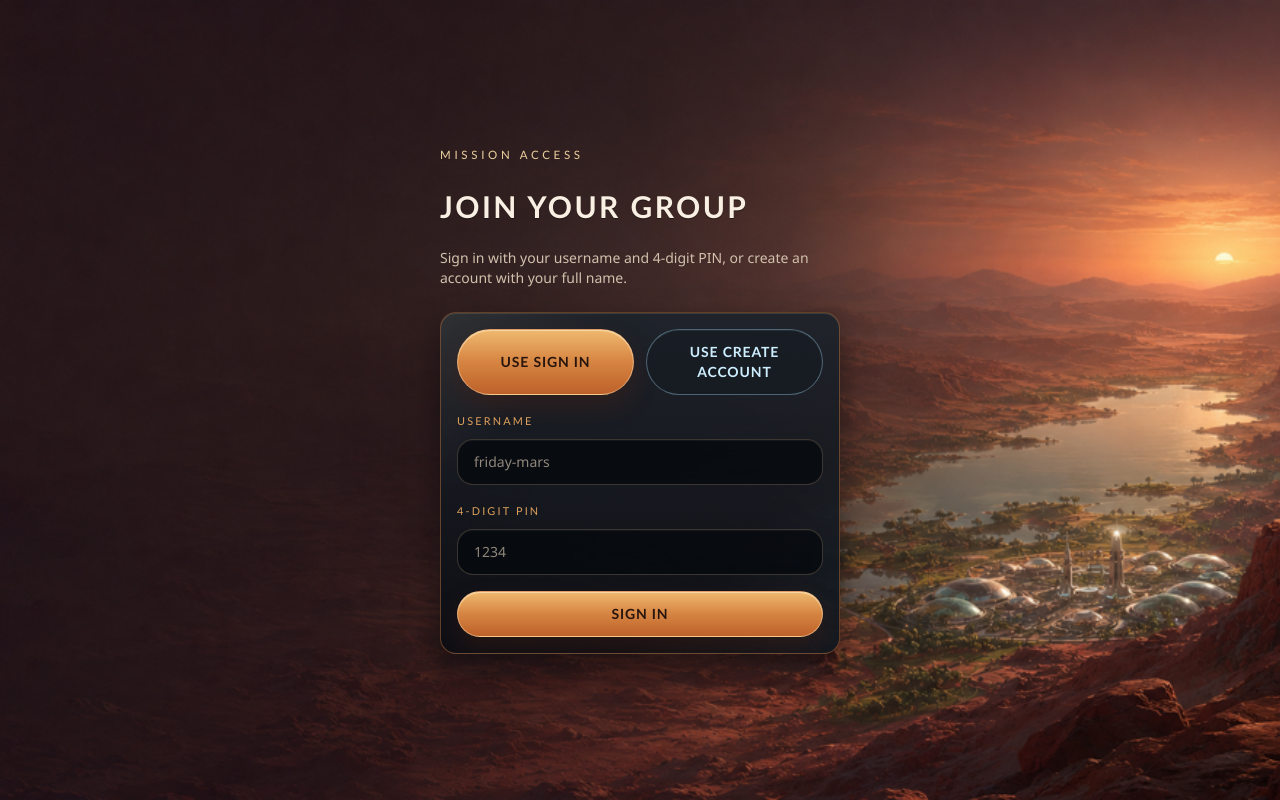
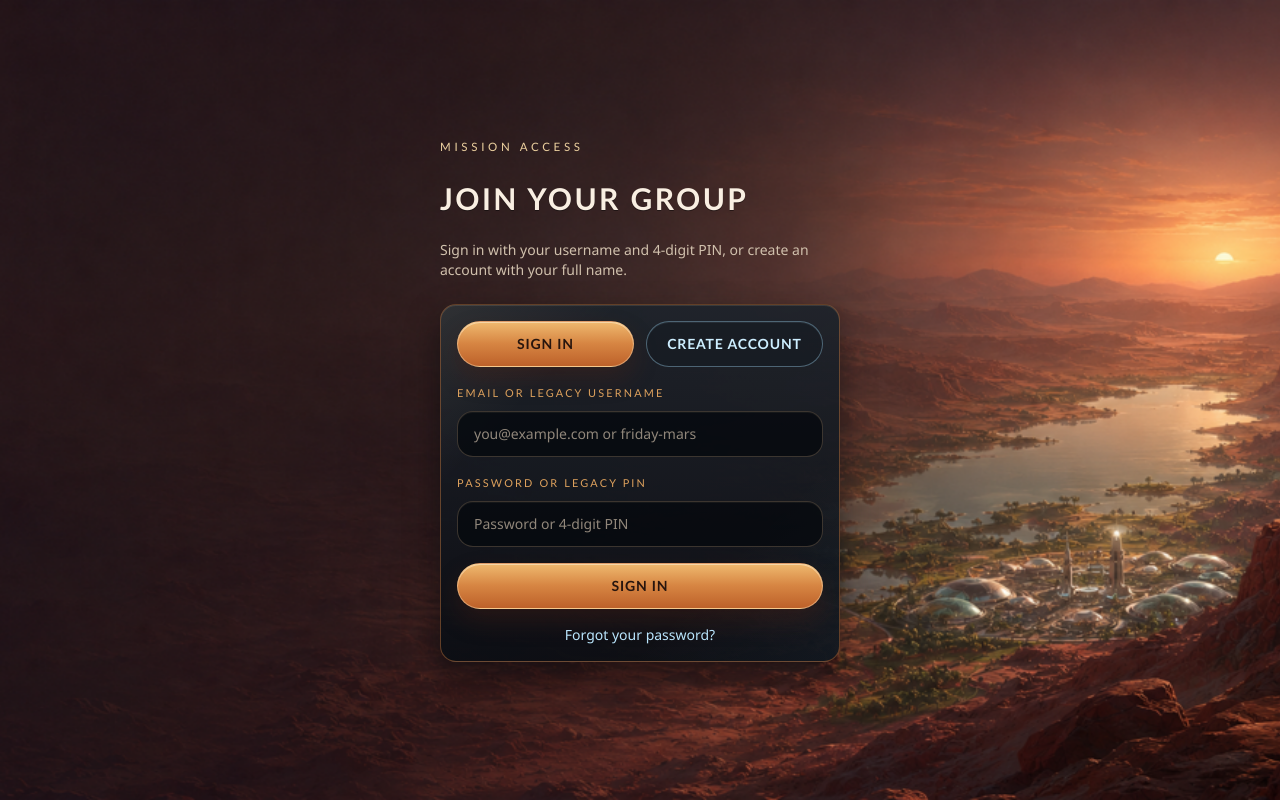
Before and after one commit to Fochizzy/terraforming-mars-stats, a Next.js app: page /login in a window 1280 px wide. Built offline with nearby package versions, Linux system fonts and the light colour scheme.

Commit message:
Convert login form to verified email auth with legacy support

```diff
--- a/src/features/auth/login-form.tsx
+++ b/src/features/auth/login-form.tsx
@@ -2,11 +2,13 @@
 
 import { useState } from 'react';
 import { createSupabaseBrowserClient } from '@/lib/supabase/browser';
+import { buildAuthCallbackUrl } from './build-auth-callback-url';
 import {
-  buildSyntheticAuthEmail,
-  normalizeUsername,
-  pinSchema,
+  emailSchema,
+  passwordSchema,
+  resolveSignInEmail,
   signupFullNameSchema,
+  signupUsernameSchema,
 } from './username-auth';
 
 type AuthMode = 'sign-in' | 'sign-up';
@@ -14,35 +16,34 @@ type AuthMode = 'sign-in' | 'sign-up';
 export function LoginForm({ nextPath = '/log-game/import' }: { nextPath?: string }) {
   const [mode, setMode] = useState<AuthMode>('sign-in');
   const [fullName, setFullName] = useState('');
-  const [pin, setPin] = useState('');
+  const [identifier, setIdentifier] = useState('');
+  const [username, setUsername] = useState('');
+  const [email, setEmail] = useState('');
+  const [password, setPassword] = useState('');
+  const [isSubmitting, setIsSubmitting] = useState(false);
   const [status, setStatus] = useState<{
     message: string;
-    state: 'error' | 'idle';
-  }>({
-    message: '',
-    state: 'idle',
-  });
-  const [username, setUsername] = useState('');
+    state: 'error' | 'idle' | 'success';
+  }>({ message: '', state: 'idle' });
 
   async function onSubmit(event: React.FormEvent<HTMLFormElement>) {
     event.preventDefault();
-
     setStatus({ message: '', state: 'idle' });
+    setIsSubmitting(true);
 
     try {
-      const normalizedUsername = normalizeUsername(username);
-      const parsedPin = pinSchema.parse(pin);
       const supabase = createSupabaseBrowserClient();
 
       if (mode === 'sign-in') {
+        const signInEmail = resolveSignInEmail(identifier);
         const { error } = await supabase.auth.signInWithPassword({
-          email: buildSyntheticAuthEmail(normalizedUsername),
-          password: parsedPin,
+          email: signInEmail,
+          password,
         });
 
         if (error) {
           setStatus({
-            message: 'Unknown username or incorrect PIN.',
+            message: 'The email/username or password/PIN was not recognized.',
             state: 'error',
           });
           return;
@@ -53,39 +54,35 @@ export function LoginForm({ nextPath = '/log-game/import' }: { nextPath?: string
       }
 
       const parsedFullName = signupFullNameSchema.parse(fullName);
+      const parsedUsername = signupUsernameSchema.parse(username);
+      const parsedEmail = emailSchema.parse(email);
+      const parsedPassword = passwordSchema.parse(password);
+      const emailRedirectTo = buildAuthCallbackUrl(window.location.origin, nextPath);
+
       const { data, error } = await supabase.auth.signUp({
-        email: buildSyntheticAuthEmail(normalizedUsername),
+        email: parsedEmail,
         options: {
           data: {
             full_name: parsedFullName,
+            username: parsedUsername,
           },
+          emailRedirectTo,
         },
-        password: parsedPin,
+        password: parsedPassword,
       });
 
       if (error || !data.user) {
         setStatus({
-          message: 'That username is unavailable right now.',
+          message: error?.message ?? 'Could not create that account.',
           state: 'error',
         });
         return;
       }
 
-      const { error: profileError } = await supabase.from('user_profiles').insert({
-        full_name: parsedFullName,
-        user_id: data.user.id,
-        username: normalizedUsername,
+      setStatus({
+        message: `Confirmation sent to ${parsedEmail}. Open the email to activate your account.`,
+        state: 'success',
       });
-
-      if (profileError) {
-        setStatus({
-          message: 'Could not finish creating that account.',
-          state: 'error',
-        });
-        return;
-      }
-
-      window.location.assign(nextPath);
     } catch (error) {
       setStatus({
         message:
@@ -94,6 +91,8 @@ export function LoginForm({ nextPath = '/log-game/import' }: { nextPath?: string
             : 'Could not complete authentication right now.',
         state: 'error',
       });
+    } finally {
+      setIsSubmitting(false);
     }
   }
 
@@ -104,26 +103,35 @@ export function LoginForm({ nextPath = '/log-game/import' }: { nextPath?: string
           className={
             mode === 'sign-in' ? 'tm-button-primary flex-1' : 'tm-button-secondary flex-1'
           }
-          onClick={() => setMode('sign-in')}
+          onClick={() => {
+            setMode('sign-in');
+            setStatus({ message: '', state: 'idle' });
+          }}
           type="button"
         >
-          Use Sign In
+          Sign In
         </button>
         <button
           className={
             mode === 'sign-up' ? 'tm-button-primary flex-1' : 'tm-button-secondary flex-1'
           }
-          onClick={() => setMode('sign-up')}
+          onClick={() => {
+            setMode('sign-up');
+            setStatus({ message: '', state: 'idle' });
+          }}
           type="button"
         >
-          Use Create Account
+          Create Account
         </button>
       </div>
+
       {mode === 'sign-up' ? (
+        <>
           <label className="flex flex-col gap-2 text-sm">
             <span className="tm-data-label">Full Name</span>
             <input
               aria-label="Full Name"
+              autoComplete="name"
               className="tm-input"
               onChange={(event) => setFullName(event.target.value)}
               placeholder="First Name Last Name"
@@ -132,7 +140,6 @@ export function LoginForm({ nextPath = '/log-game/import' }: { nextPath?: string
               value={fullName}
             />
           </label>
-      ) : null}
           <label className="flex flex-col gap-2 text-sm">
             <span className="tm-data-label">Username</span>
             <input
@@ -148,24 +155,65 @@ export function LoginForm({ nextPath = '/log-game/import' }: { nextPath?: string
             />
           </label>
           <label className="flex flex-col gap-2 text-sm">
-        <span className="tm-data-label">4-Digit PIN</span>
+            <span className="tm-data-label">Email</span>
             <input
-          aria-label="4-Digit PIN"
+              aria-label="Email"
+              autoComplete="email"
               className="tm-input"
-          inputMode="numeric"
-          maxLength={4}
-          onChange={(event) => setPin(event.target.value)}
-          placeholder="1234"
+              onChange={(event) => setEmail(event.target.value)}
+              placeholder="you@example.com"
+              required
+              type="email"
+              value={email}
+            />
+          </label>
+        </>
+      ) : (
+        <label className="flex flex-col gap-2 text-sm">
+          <span className="tm-data-label">Email or Legacy Username</span>
+          <input
+            aria-label="Email or Legacy Username"
+            autoCapitalize="none"
+            autoCorrect="off"
+            className="tm-input"
+            onChange={(event) => setIdentifier(event.target.value)}
+            placeholder="you@example.com or friday-mars"
+            required
+            type="text"
+            value={identifier}
+          />
+        </label>
+      )}
+
+      <label className="flex flex-col gap-2 text-sm">
+        <span className="tm-data-label">{mode === 'sign-in' ? 'Password or Legacy PIN' : 'Password'}</span>
+        <input
+          aria-label={mode === 'sign-in' ? 'Password or Legacy PIN' : 'Password'}
+          autoComplete={mode === 'sign-in' ? 'current-password' : 'new-password'}
+          className="tm-input"
+          minLength={mode === 'sign-up' ? 8 : undefined}
+          onChange={(event) => setPassword(event.target.value)}
+          placeholder={mode === 'sign-in' ? 'Password or 4-digit PIN' : 'At least 8 characters'}
           required
           type="password"
-          value={pin}
+          value={password}
         />
       </label>
-      <button className="tm-button-primary" type="submit">
-        {mode === 'sign-in' ? 'Sign In' : 'Create Account'}
+
+      <button className="tm-button-primary disabled:opacity-60" disabled={isSubmitting} type="submit">
+        {isSubmitting ? 'Processing...' : mode === 'sign-in' ? 'Sign In' : 'Create Account'}
       </button>
-      {status.state === 'error' ? (
-        <p className="text-sm text-red-300">{status.message}</p>
+
+      {mode === 'sign-in' ? (
+        <a className="text-center text-sm text-sky-200 underline-offset-4 hover:underline" href="/forgot-password">
+          Forgot your password?
+        </a>
+      ) : null}
+
+      {status.state !== 'idle' ? (
+        <p className={status.state === 'error' ? 'text-sm text-red-300' : 'text-sm text-green-300'}>
+          {status.message}
+        </p>
       ) : null}
     </form>
   );
```
Lines whose indentation alone changed are shown as unchanged.
